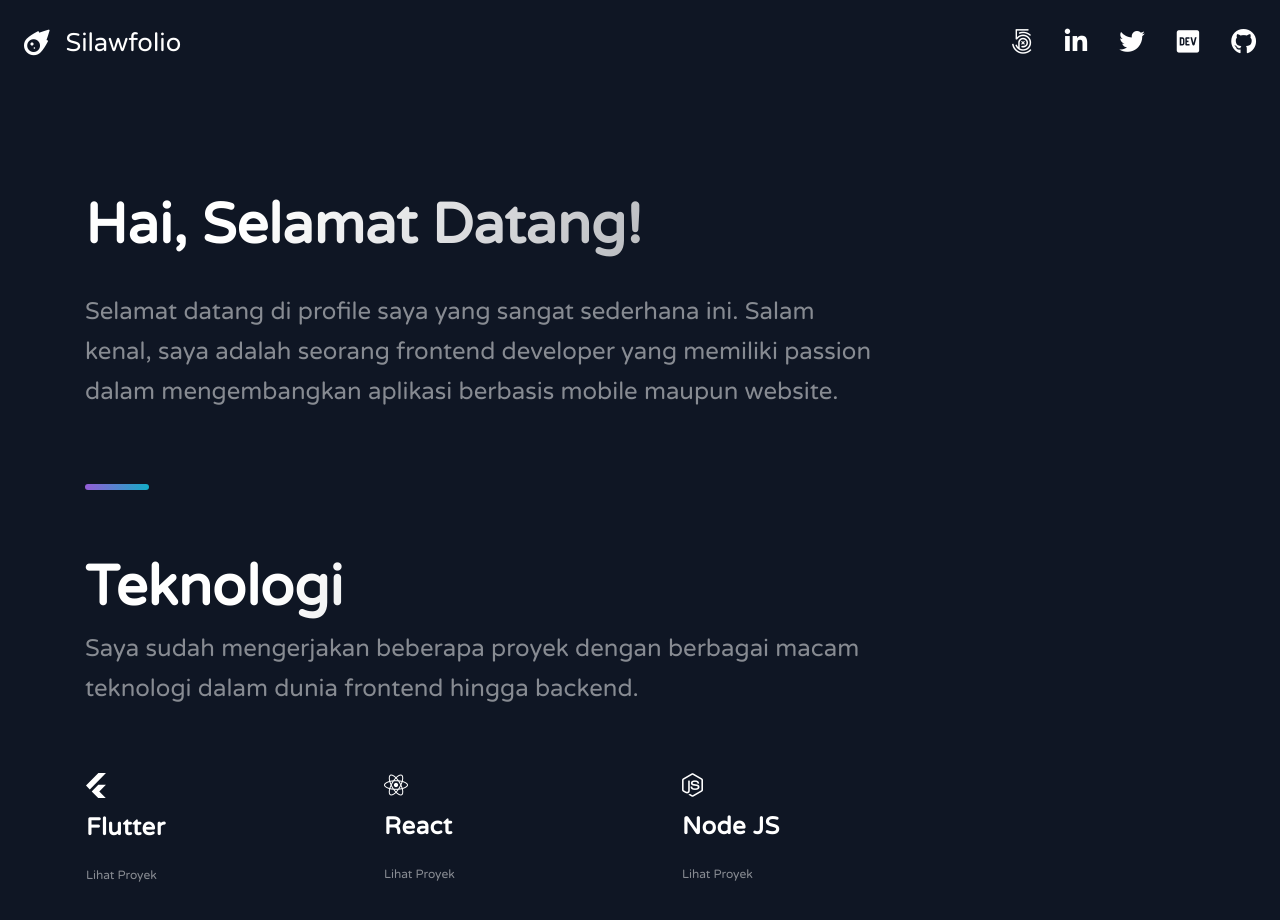
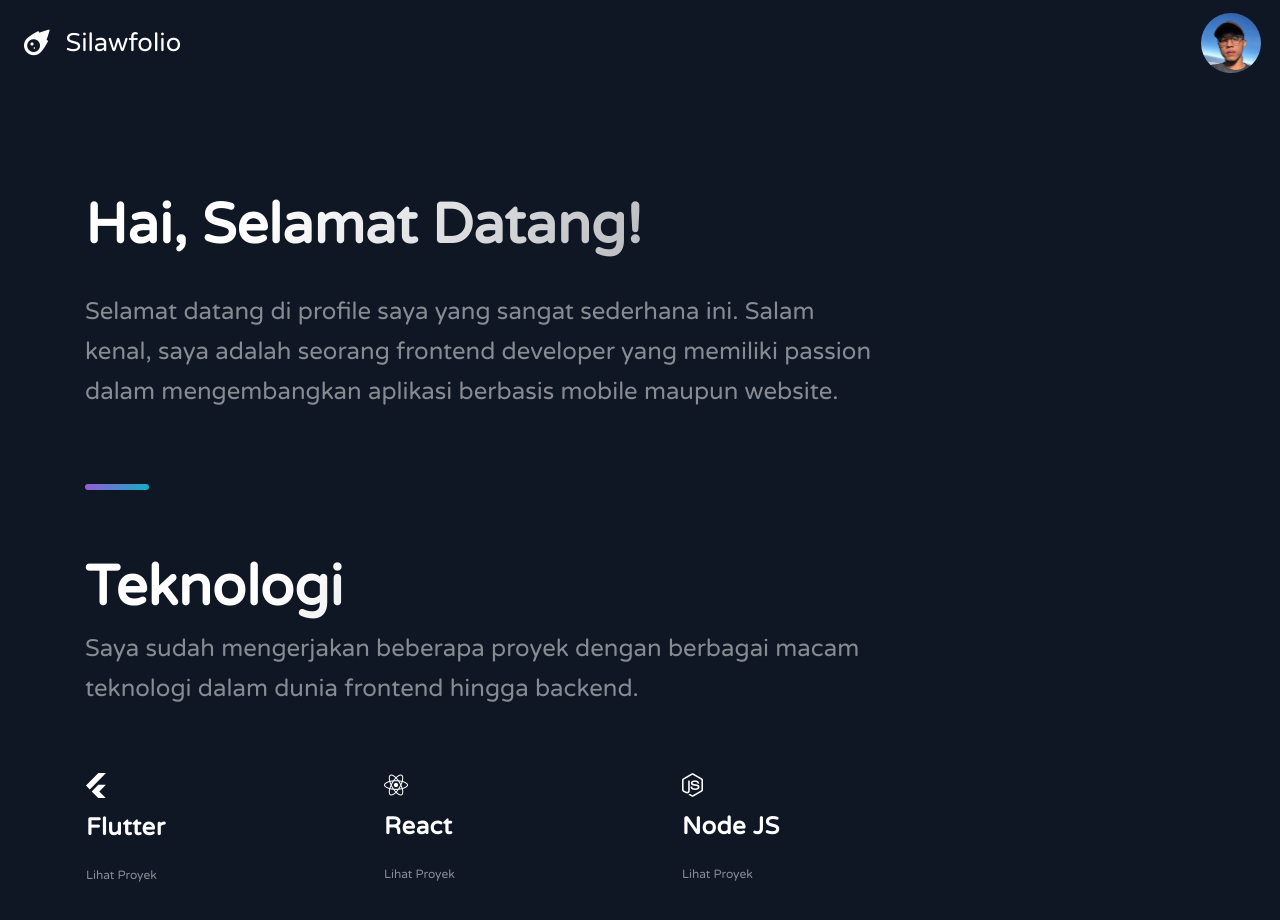
Before and after one commit to luthfiajiw/law-portfolio, a Svelte app: page / in a window 1280 px wide. Shown: the top 920 px of the page. Built offline with nearby package versions, Linux system fonts and the light colour scheme.

Commit message:
add photo profile

```diff
--- a/src/Header.svelte
+++ b/src/Header.svelte
@@ -5,8 +5,11 @@
             <span class="header-name ml-3">Silawfolio</span>
         </div>
     </div>
-    <div class="col-6">
-        <div class="appbar p-4 d-flex justify-content-end">
+    <div class="col-6 d-flex justify-content-end">
+        <div class="profile-photo">
+
+        </div>
+        <!-- <div class="appbar p-4 d-flex justify-content-end">
             <a href="https://500px.com/p/luthfiaw_?view=photos" target="_blank" rel="noopener noreferrer" class="text-white">
                 <i class="fab fa-500px mr-3"></i>
             </a>
@@ -22,7 +25,7 @@
             <a href="https://github.com/luthfiajiw" target="_blank" rel="noopener noreferrer" class="text-white">
                 <i class="fab fa-github ml-3"></i>
             </a>
-        </div>
+        </div> -->
     </div>
 </div>
 
@@ -30,6 +33,16 @@
     i {
 		font-size: 1.6rem;
 	}
+    .profile-photo {
+        background-color: #eee;
+        height: 60px;
+        width: 60px;
+        margin-right: 1.2rem;
+        border-radius: 50%;
+        background-image: url('../../assets/photo-profile.jpg');
+        background-position: center;
+        background-size: cover;
+    }
     .appbar a:hover {
         transition: all 0.5s ease 0s;
         transform: scale(1.2);
@@ -43,6 +56,10 @@
         i {
             font-size: 18px;
         }
+        .profile-photo {
+            height: 40px;
+            width: 40px;
+        }
         .fa-500px, .fa-linkedin-in, .fa-twitter, .fa-dev, .fa-github {
             margin-left: 0px !important;
         }
```
Also changed, not shown: public/assets/photo-profile.jpg (added).
